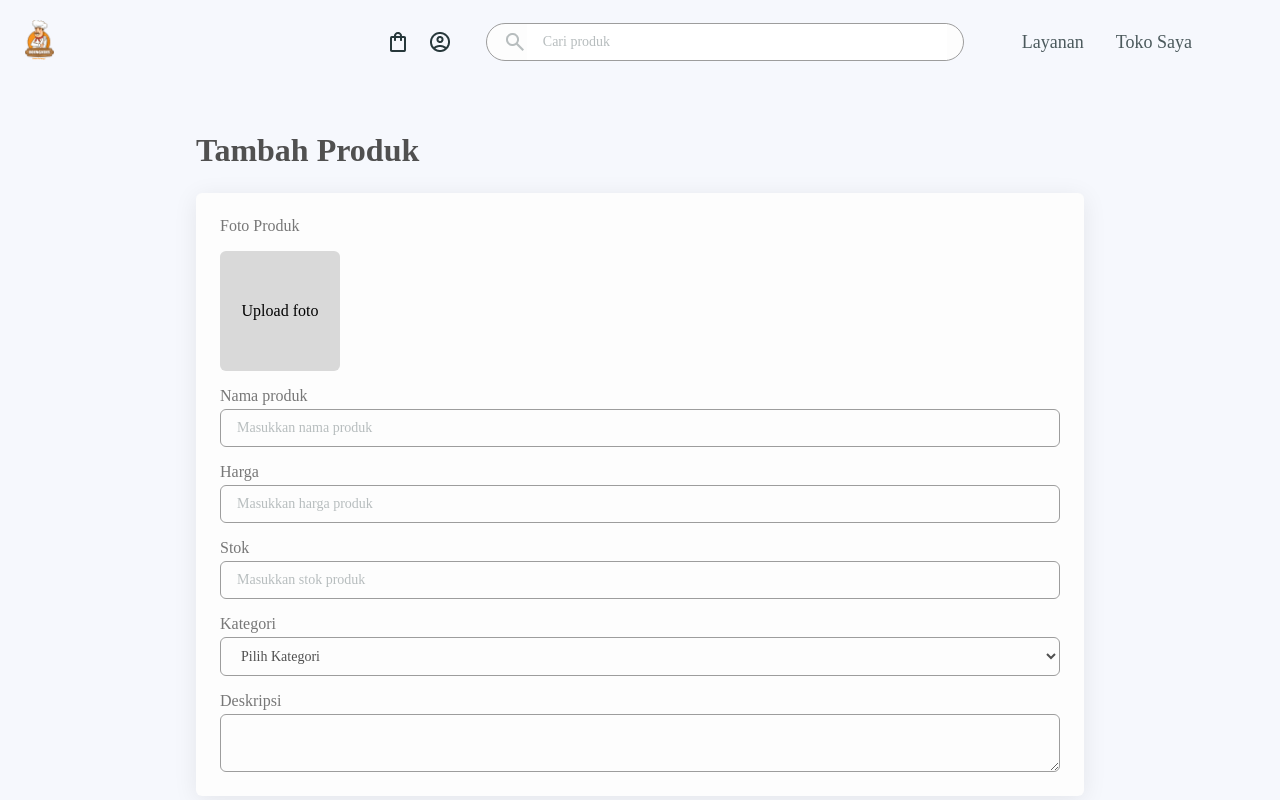
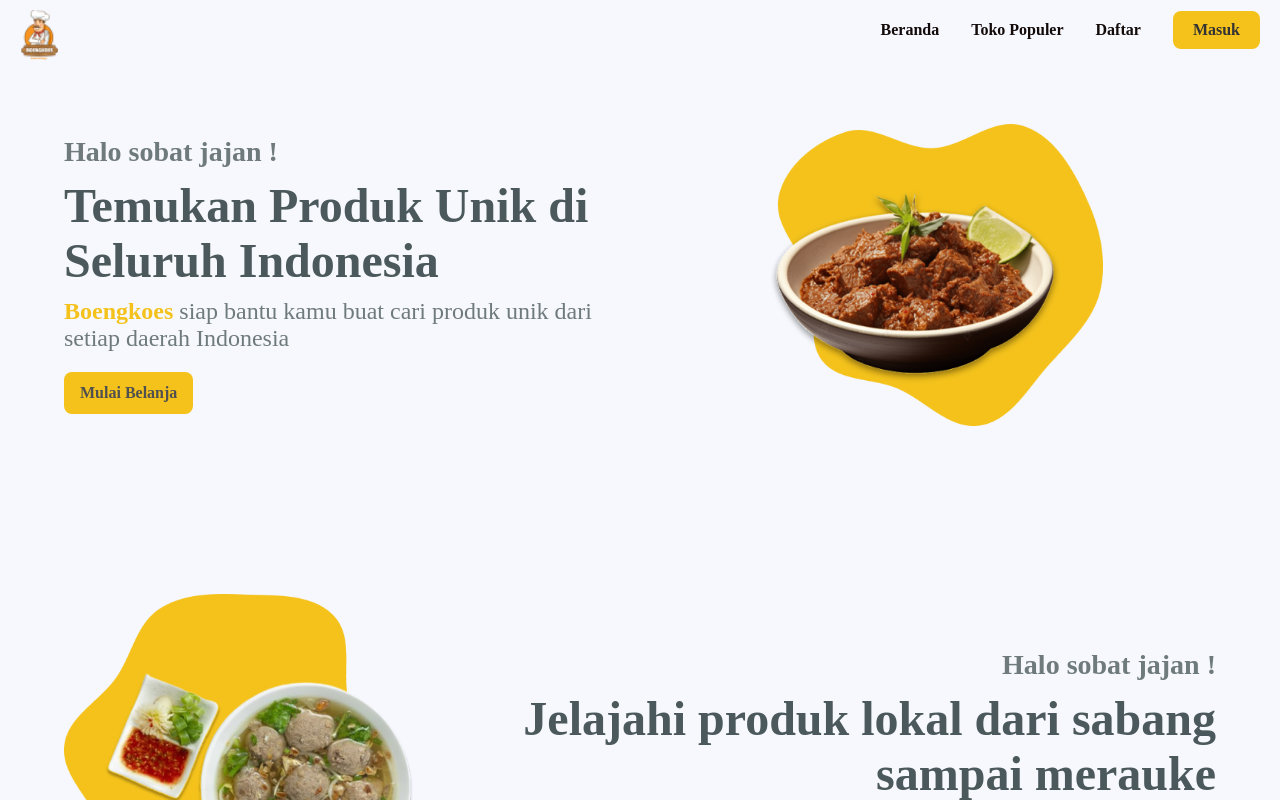
Before and after one commit to Sintasitinuriah/BoengkoesApp, a React (Create React App) app in the folder frontend/: page / in a window 1280 px wide. Shown: the top 800 px of the page. Built offline with nearby package versions, Linux system fonts and the light colour scheme.

Commit message:
resolve merge

```diff
--- a/frontend/package.json
+++ b/frontend/package.json
@@ -9,10 +9,12 @@
     "@testing-library/jest-dom": "^5.17.0",
     "@testing-library/react": "^13.4.0",
     "@testing-library/user-event": "^13.5.0",
+    "alertifyjs": "^1.14.0",
     "axios": "^1.7.2",
     "http-proxy-middleware": "^3.0.0",
     "react": "^18.3.1",
     "react-confirm": "^0.3.0-7",
+    "react-confirm-alert": "^3.0.6",
     "react-dom": "^18.3.1",
     "react-icons": "^5.2.1",
     "react-router-dom": "^6.24.1",
--- a/frontend/src/App.js
+++ b/frontend/src/App.js
@@ -10,7 +10,6 @@
 import HomePage from "./pages/Homepage";
 import Beranda from "./pages/Beranda";
 import Cartpage from "./pages/Cartpage";
-import Profile from "./Components/Profile";
 import "./App.css";
 import Storepage from "./pages/Storepage";
 import Buttonsmall from "./Components/button-small";
@@ -68,7 +67,7 @@
         <Route path="/formstokproduk" element={<FormStokProduk />} />
         <Route path="/formhargaproduk" element={<FormHargaProduk />} />
         <Route path="/formnamaproduk" element={<FormNamaProduk />} />
-        <Route path="/" element={<AddProduct />} />
+        <Route path="/AddProduct" element={<AddProduct />} />
         <Route path="/homeseller" element={<HomeSeller />} />
         <Route path="/ShippingPage" element={<Shipping />} />
         <Route path="/formnamaseller" element={<FormNamaSeller />} />
@@ -96,7 +95,7 @@
         <Route path="/navbar" element={<Navbar />} />
         <Route path="/search" element={<Searchbar />} />
         <Route path="/navigasi" element={<Navigasi />} />
-        <Route path="/homepage" element={<HomePage />} />
+        <Route path="/" element={<HomePage />} />
         <Route path="/helpcenter" element={<HelpCenter />} />
         <Route path="/faq" element={<FAQ />} />
         <Route path="/cardtoko" element={<CardToko />} />
@@ -104,7 +103,6 @@
         <Route path="/beranda" element={<Beranda />} />
         <Route path="/cart" element={<Cartpage />} />
         <Route path="/store" element={<Storepage />} />
-        <Route path="/profile" element={<Profile />} />
         <Route path="/login" element={<LoginPage />} />
         <Route path="/register" element={<RegisterPage />} />
         <Route
--- a/frontend/src/Components/Profile.js
+++ /dev/null
@@ -1,24 +0,0 @@
-import React from "react";
-import "../Profile.css";
-import Logo from "../images/logo.jpg";
-
-const Profile = () => {
-  return (
-    <div className="contoh-profil">
-      <div className="profile-header">
-        <img src={Logo} alt="Profile" className="profile-image" />
-        <h1>Nama Pengguna</h1>
-        <p>Email: nama@domain.com</p>
-      </div>
-      <div className="profile-details">
-        <h2>Informasi Pribadi</h2>
-        <p>Nama: Nama Pengguna</p>
-        <p>Email: nama@domain.com</p>
-        <p>Nomor Telepon: 081234567890</p>
-        <p>Alamat: Jalan Contoh No. 123, Kota, Negara</p>
-      </div>
-    </div>
-  );
-};
-
-export default Profile;
```
Also changed, not shown: 1 other file (tests, documents, lock files or other folders).
